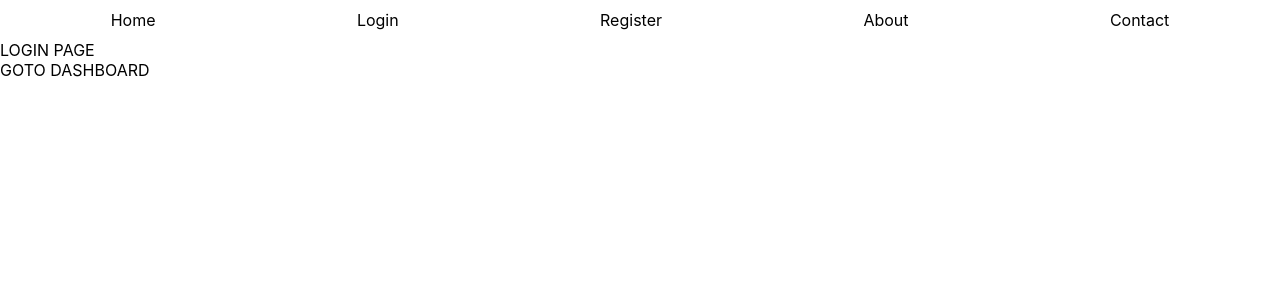
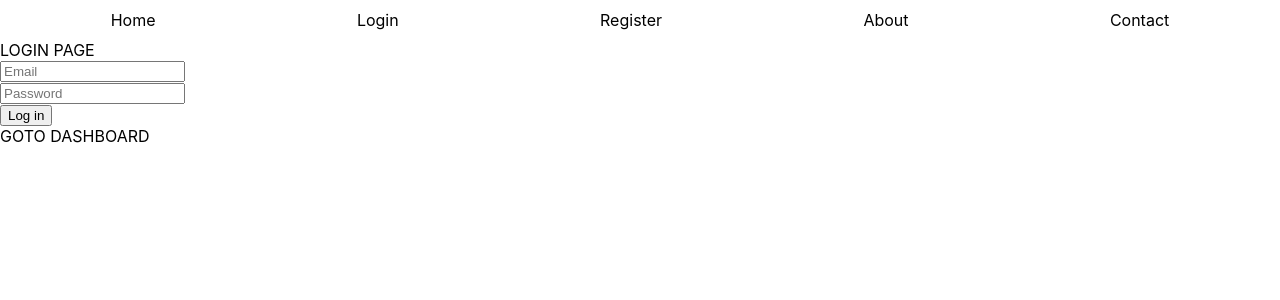
Before and after one commit to masai-oss/sample_project, a React (Create React App) app in the folder src/client/: page /login in a window 1280 px wide. Shown: the top 300 px of the page. Built offline with nearby package versions, Linux system fonts and the light colour scheme.

Commit message:
Modified Login page added login form

```diff
--- a/src/client/src/routes/Login.jsx
+++ b/src/client/src/routes/Login.jsx
@@ -5,6 +5,17 @@ const Login = () => {
   return (
     <>
       <div>LOGIN PAGE</div>
+      <form>
+        <div>
+          <input type="email" placeholder="Email" />
+        </div>
+        <div>
+          <input type="password" placeholder="Password" />
+        </div>
+        <div>
+          <input type="submit" value="Log in" />
+        </div>
+      </form>
       <Link to="/dash">GOTO DASHBOARD</Link>
     </>
   );
```
